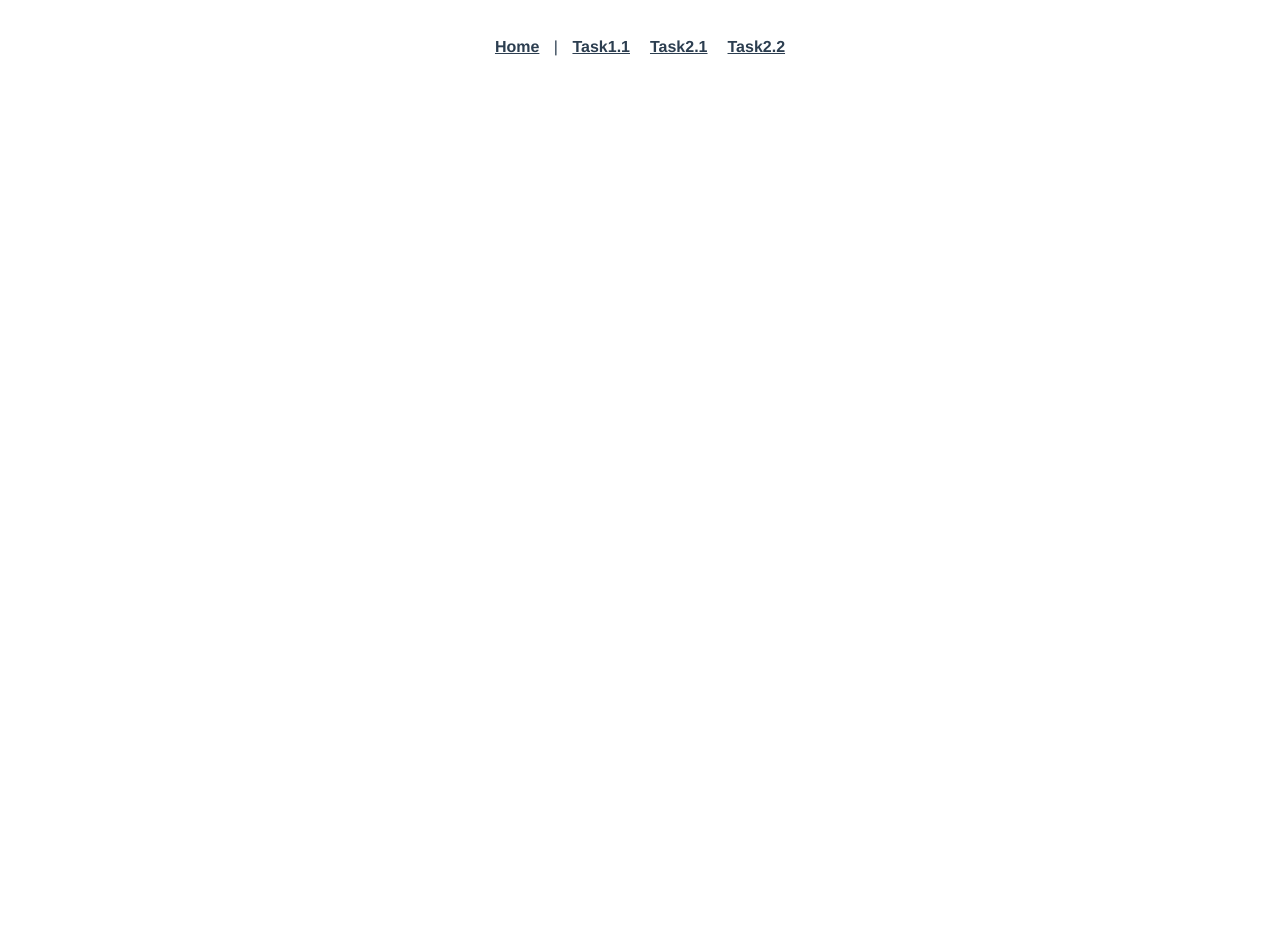
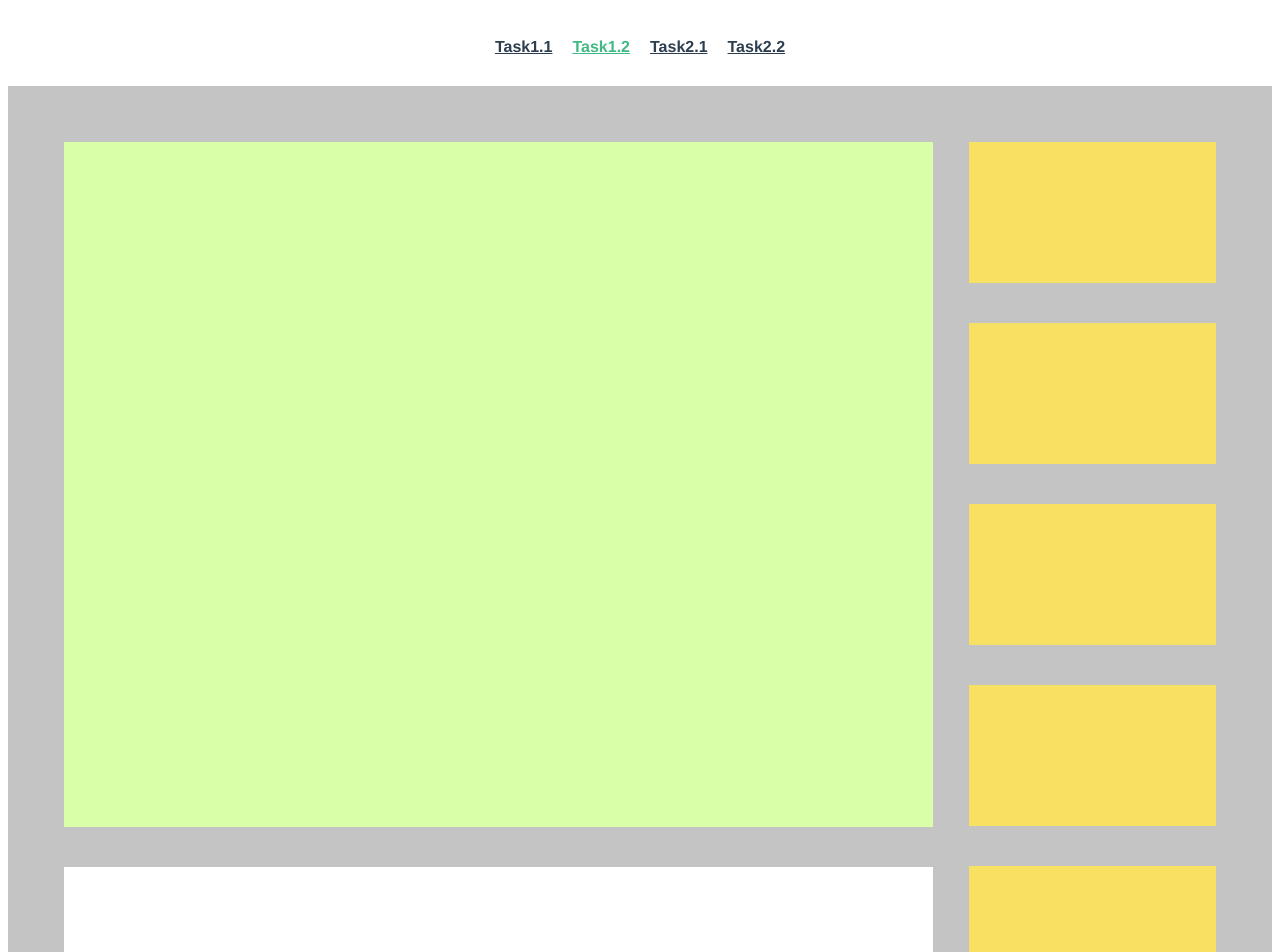
Before and after one commit to ulan31/test-home-office, a Vue app: page /task12 in a window 1280 px wide. Shown: the top 952 px of the page. Before the commit the page ends 800 px from the top, so only its background shows below. Built offline with nearby package versions, Linux system fonts and the light colour scheme.

Commit message:
clear project

```diff
--- a/src/App.vue
+++ b/src/App.vue
@@ -1,8 +1,8 @@
 <template>
   <div id="app">
     <div id="nav">
-      <router-link to="/">Home</router-link> |
       <router-link to="/task11">Task1.1</router-link>
+      <router-link to="/task12">Task1.2</router-link>
       <router-link to="/task21">Task2.1</router-link>
       <router-link to="/task22">Task2.2</router-link>
     </div>
--- a/src/router/index.js
+++ b/src/router/index.js
@@ -1,19 +1,18 @@
 import Vue from 'vue'
 import VueRouter from 'vue-router'
-import Home from '../views/Home.vue'
 
 Vue.use(VueRouter)
 
 const routes = [
   {
-    path: '/',
-    name: 'Home',
-    component: Home
-  },
-  {
     path: '/task11',
     name: 'Task11',
     component: () => import(/* webpackChunkName: "task11" */ '../views/Task11.vue')
+  },
+  {
+    path: '/task12',
+    name: 'Task12',
+    component: () => import(/* webpackChunkName: "task12" */ '../views/Task12.vue')
   },
   {
     path: '/task21',
--- a/src/views/Home.vue
+++ /dev/null
@@ -1,12 +0,0 @@
-<template>
-  <div class="home">
-    <img alt="Vue logo" src="../assets/logo.png">
-  </div>
-</template>
-
-<script>
-
-export default {
-  name: 'Home',
-}
-</script>
--- /dev/null
+++ b/src/views/Task12.vue
@@ -0,0 +1,15 @@
+<template>
+  <div class="wrapper">
+    <div class="block-left">
+      <div class="block-green"></div>
+      <div class="block-white"></div>
+    </div>
+    <div class="block-right">
+      <div class="block-yellow"></div>
+      <div class="block-yellow"></div>
+      <div class="block-yellow"></div>
+      <div class="block-yellow"></div>
+      <div class="block-yellow"></div>
+    </div>
+  </div>
+</template>
```
